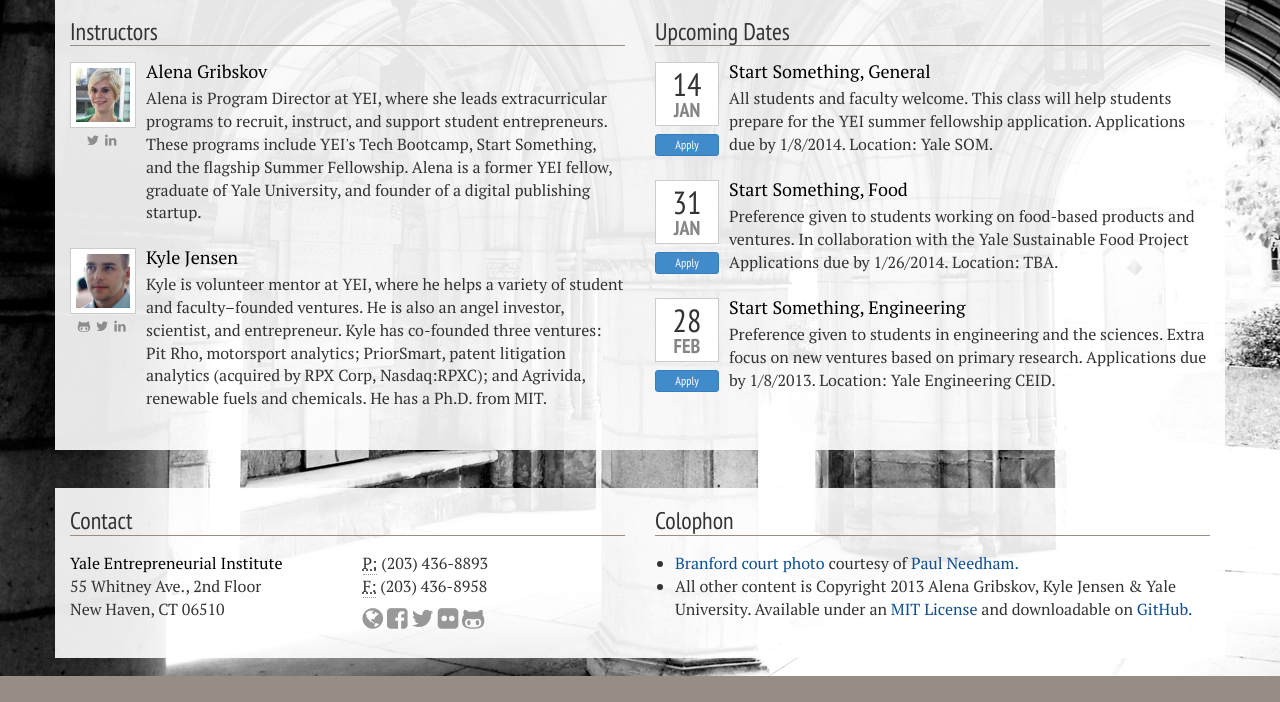
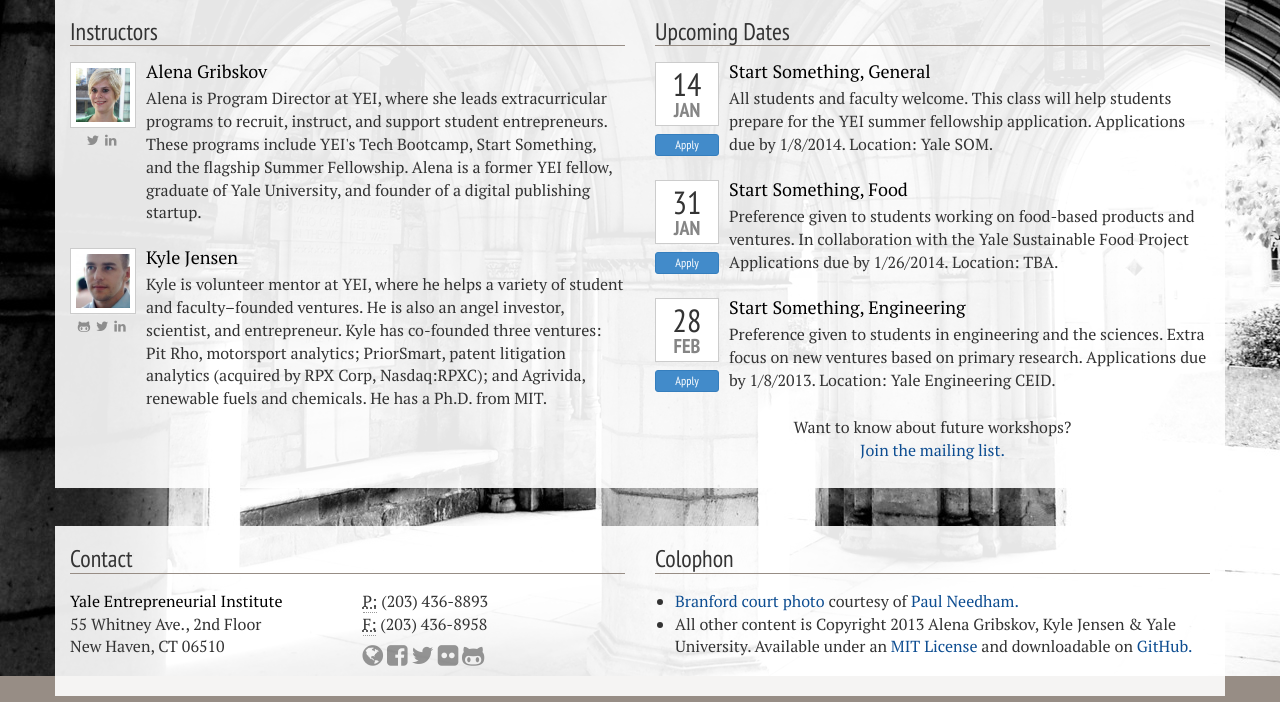
Before and after one commit to kljensen/start-something-website, a Flask app: page / in a window 1280 px wide. Shown: the part 514-1216 px from the top of the page. Run offline with Flask 2, Linux system fonts and the light colour scheme; some libraries are stand-ins or nearby versions.

Commit message:
Add link to the mailing list

```diff
--- a/templates/partials/dates.html
+++ b/templates/partials/dates.html
@@ -23,3 +23,7 @@
   {% endif %}
   {% endfor %}
 </ul>
+<p style="text-align:center;">
+  Want to know about future workshops?<br>
+  <a href="http://yei-yale.hs-sites.com/sign-up-for-the-start-something-mailing-list">Join the mailing list.</a>
+</p>
```
